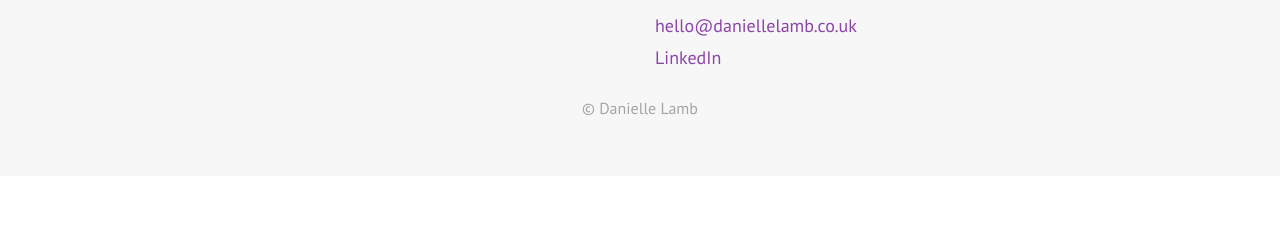
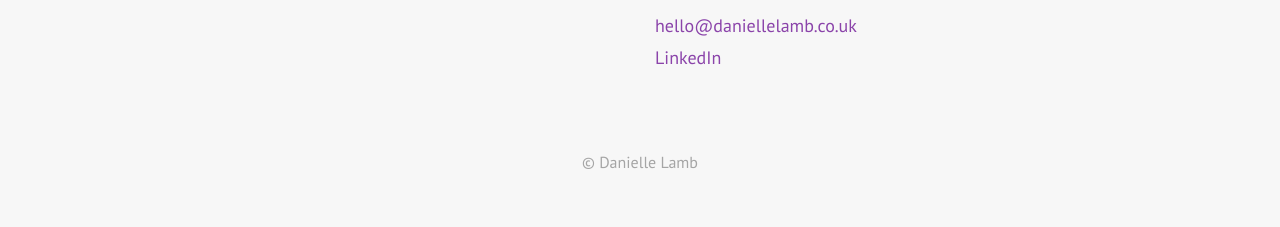
Before and after one commit to justinlamb1/danielle-portfolio-3, a Jekyll site: the page built from index.html, in a window 1280 px wide. Shown: the part 4487-4714 px from the top of the page. Built offline with Jekyll 4.4.1, drawn with Linux system fonts in a browser that asks for light colours; before the commit the page ends 4663 px from its top, so only the background shows below that.

Commit message:
no message

```diff
--- a/_sass/_base.scss
+++ b/_sass/_base.scss
@@ -53,10 +53,12 @@ a {
 
   &:hover {
     background-color: lighten($col-pri, 5%);
+    color: $white;
   }
 
   &:active {
     background-color: darken($col-pri, 5%);
+    color: $white;
   }
 }
 
--- a/_sass/_layout.scss
+++ b/_sass/_layout.scss
@@ -293,6 +293,11 @@
   &__copyright {
     text-align: center;
     color: #a5a5a5;
+    margin-top: $mar*4;
+
+    @include bp(sm) {
+      margin-top: $mar*7;
+    }
   }
 }
 
```
